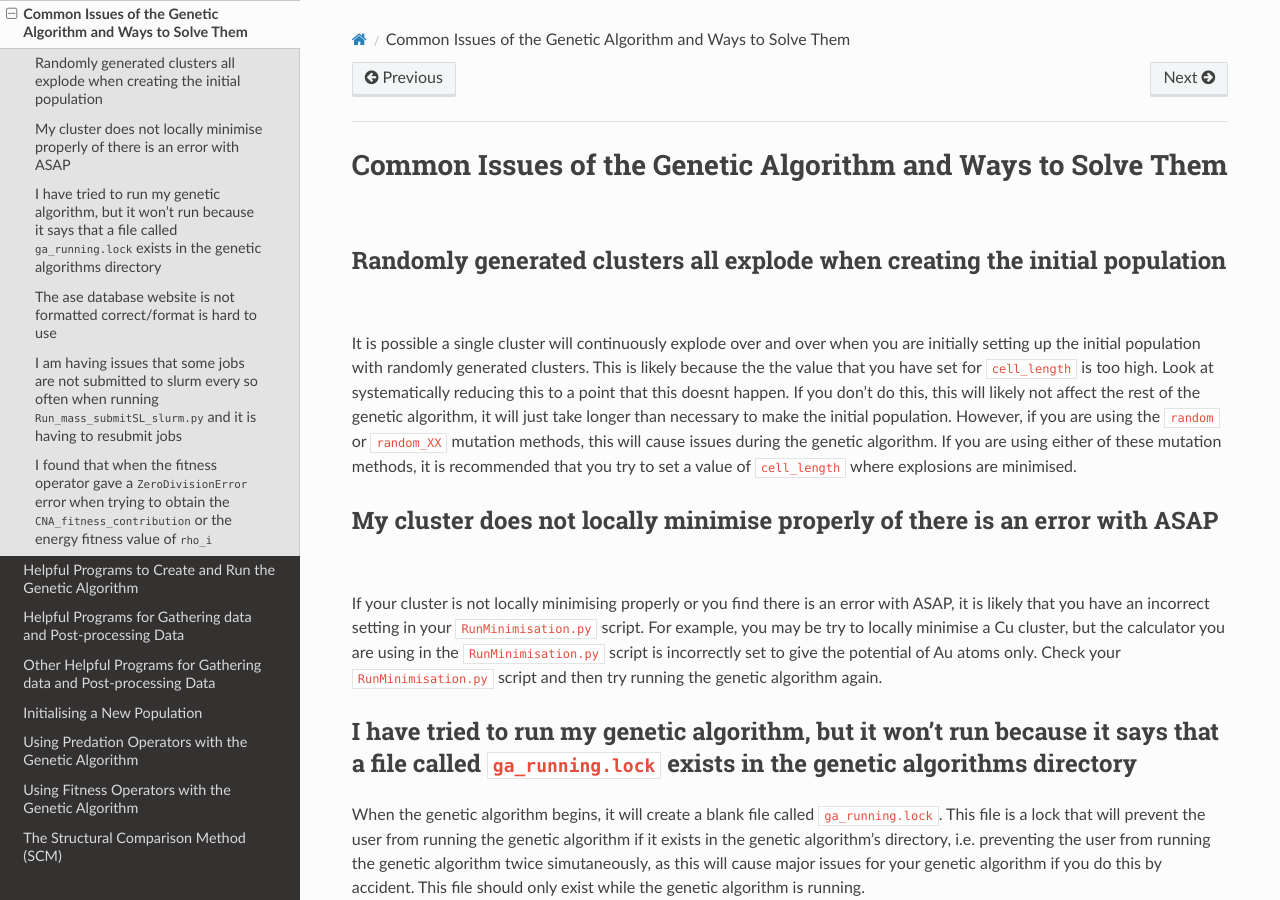
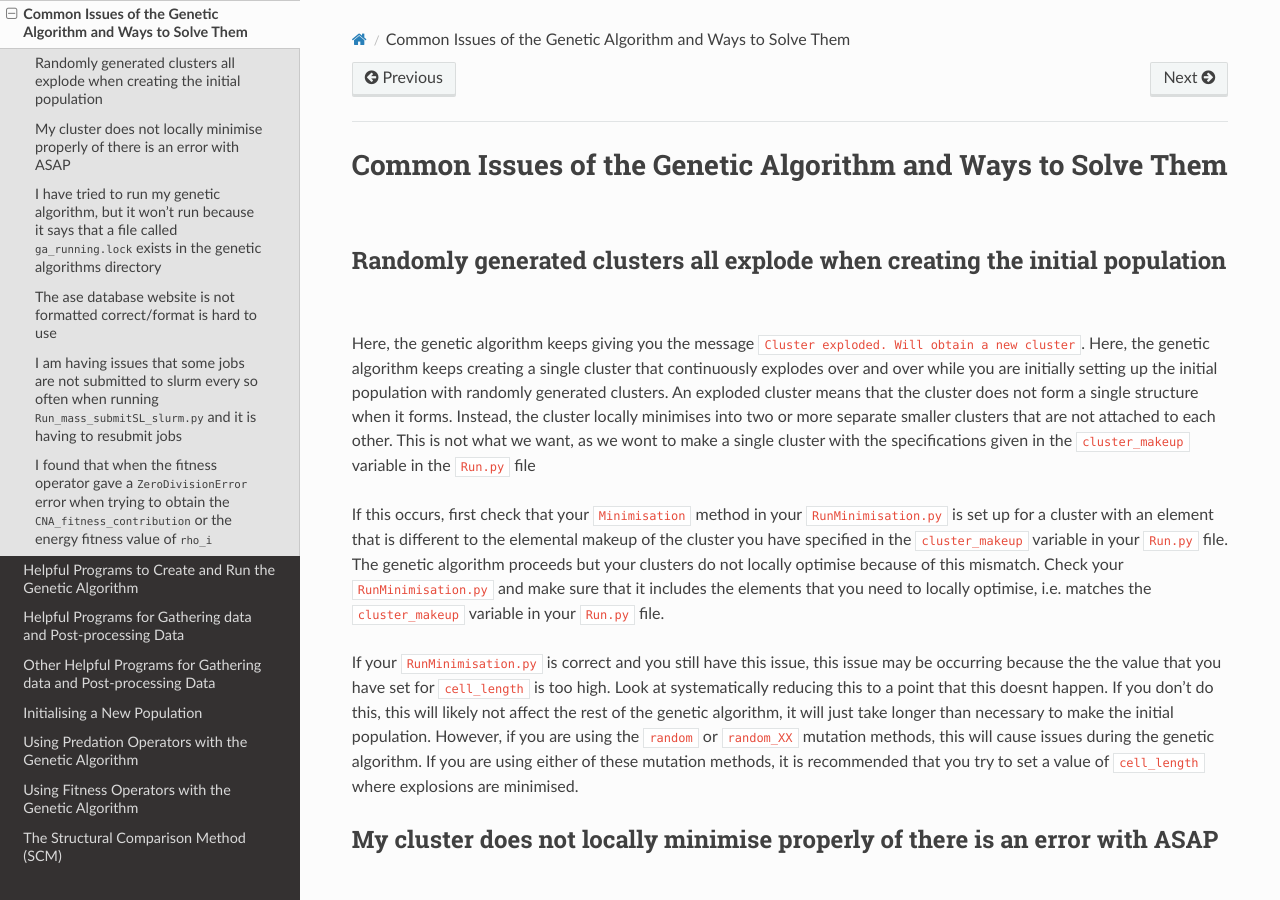
Before and after one commit to GardenGroupUO/Organisms, a Sphinx documentation site: the page built from Documentation/source/Common_Issues_of_GA.rst, in a window 1280 px wide and 900 px high. Built offline with Sphinx 7.4.7 and the Read the Docs theme 2.0.0, drawn with Linux system fonts in a browser that asks for light colours.

Commit message:
update version of Organisms v3.2.3

```diff
--- a/Documentation/source/Common_Issues_of_GA.rst
+++ b/Documentation/source/Common_Issues_of_GA.rst
@@ -7,7 +7,11 @@ Common Issues of the Genetic Algorithm and Ways to Solve Them
 Randomly generated clusters all explode when creating the initial population
 ****************************************************************************
 
-It is possible a single cluster will continuously explode over and over when you are initially setting up the initial population with randomly generated clusters. This is likely because the the value that you have set for ``cell_length`` is too high. Look at systematically reducing this to a point that this doesnt happen. If you don't do this, this will likely not affect the rest of the genetic algorithm, it will just take longer than necessary to make the initial population. However, if you are using the ``random`` or ``random_XX`` mutation methods, this will cause issues during the genetic algorithm. If you are using either of these mutation methods, it is recommended that you try to set a value of ``cell_length`` where explosions are minimised.
+Here, the genetic algorithm keeps giving you the message ``Cluster exploded. Will obtain a new cluster``. Here, the genetic algorithm keeps creating a single cluster that continuously explodes over and over while you are initially setting up the initial population with randomly generated clusters. An exploded cluster means that the cluster does not form a single structure when it forms. Instead, the cluster locally minimises into two or more separate smaller clusters that are not attached to each other. This is not what we want, as we wont to make a single cluster with the specifications given in the ``cluster_makeup`` variable in the ``Run.py`` file
+
+If this occurs, first check that your ``Minimisation`` method in your ``RunMinimisation.py`` is set up for a cluster with an element that is different to the elemental makeup of the cluster you have specified in the ``cluster_makeup`` variable in your ``Run.py`` file. The genetic algorithm proceeds but your clusters do not locally optimise because of this mismatch. Check your ``RunMinimisation.py`` and make sure that it includes the elements that you need to locally optimise, i.e. matches the ``cluster_makeup`` variable in your ``Run.py`` file.
+
+If your ``RunMinimisation.py`` is correct and you still have this issue, this issue may be occurring because the the value that you have set for ``cell_length`` is too high. Look at systematically reducing this to a point that this doesnt happen. If you don't do this, this will likely not affect the rest of the genetic algorithm, it will just take longer than necessary to make the initial population. However, if you are using the ``random`` or ``random_XX`` mutation methods, this will cause issues during the genetic algorithm. If you are using either of these mutation methods, it is recommended that you try to set a value of ``cell_length`` where explosions are minimised.
 
 My cluster does not locally minimise properly of there is an error with ASAP
 ****************************************************************************
```
